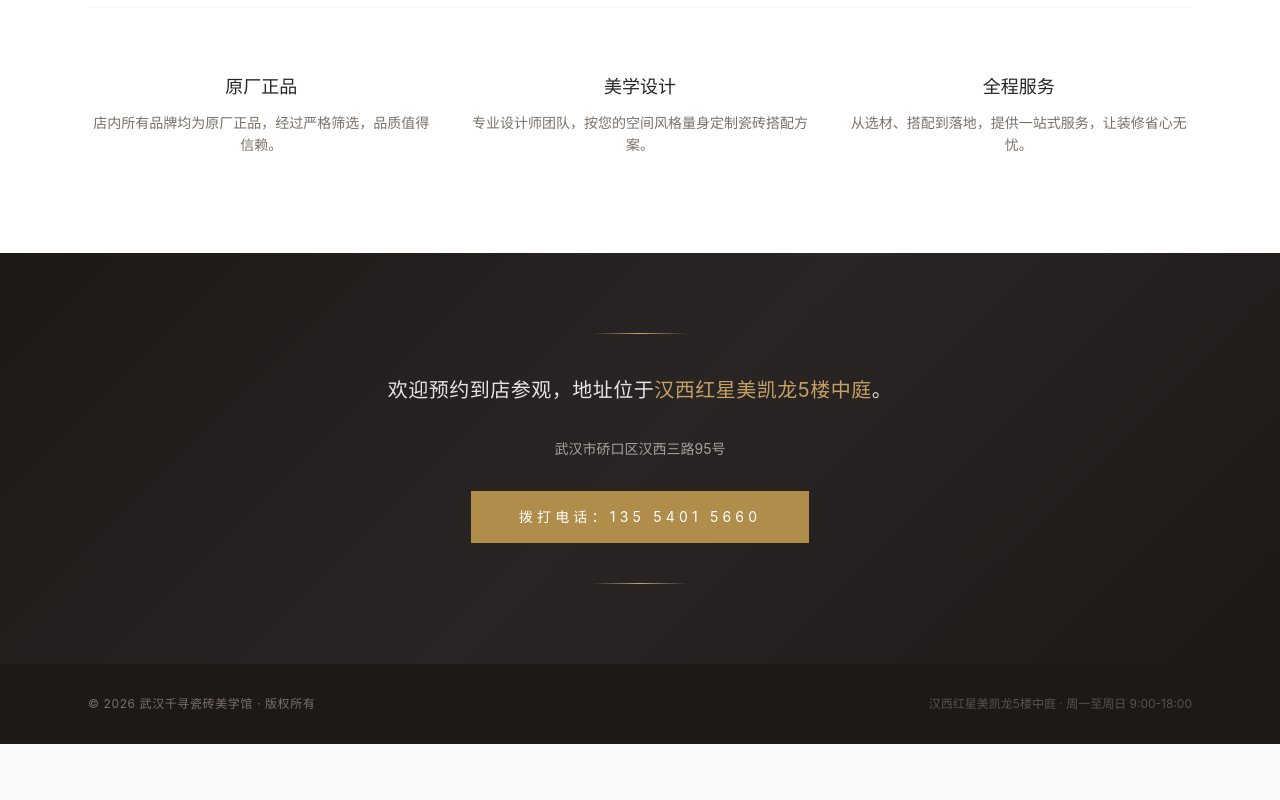
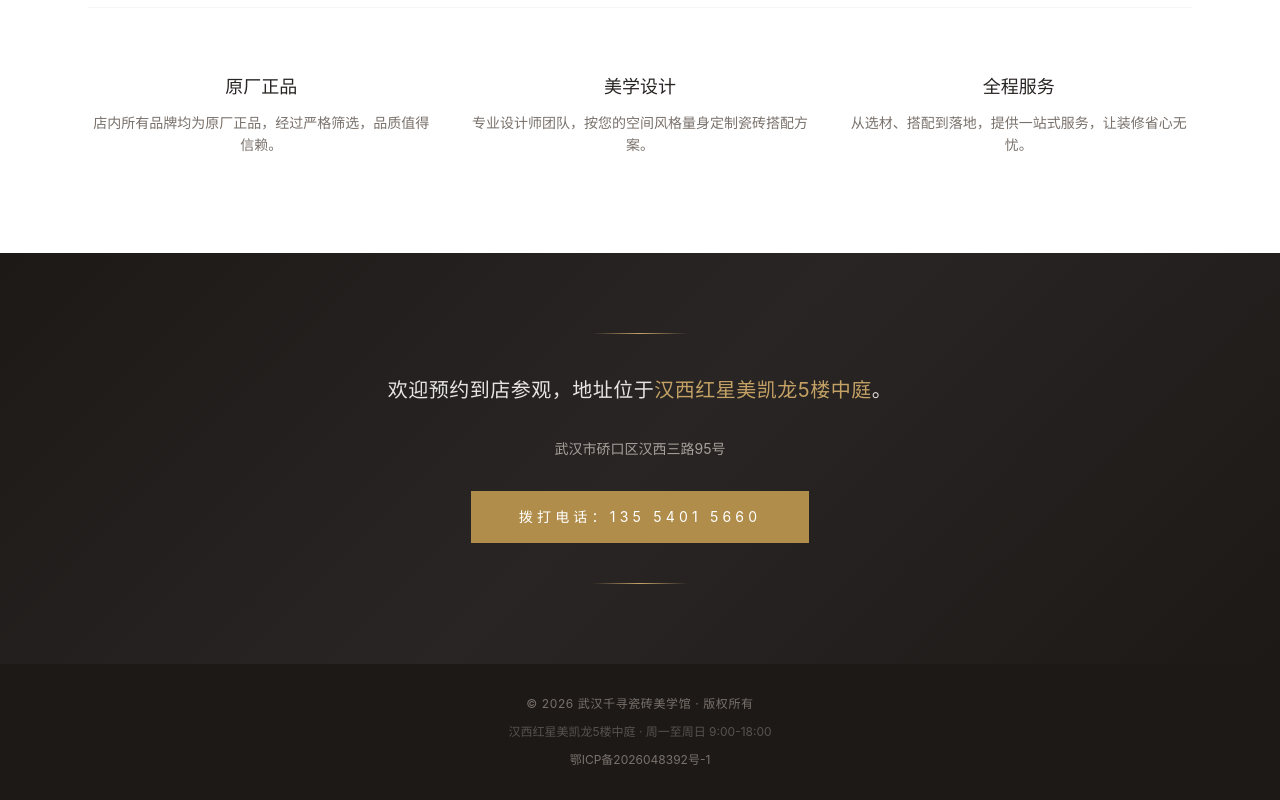
Before and after one commit to guojuai405-create/qianxun-tile, a Next.js app: page / in a window 1280 px wide. Shown: the part 4772-5572 px from the top of the page. Before the commit the page ends 5516 px from the top, so only its background shows below. Built offline with nearby package versions, Linux system fonts and the light colour scheme.

Commit message:
添加网站ICP备案号

```diff
--- a/app/page.tsx
+++ b/app/page.tsx
@@ -477,13 +477,21 @@ export default function Home() {
 
       {/* 页脚 */}
       <footer className="bg-stone-900 py-8">
-        <div className="max-w-6xl mx-auto px-6 flex flex-col sm:flex-row justify-between items-center gap-4">
+        <div className="max-w-6xl mx-auto px-6 flex flex-col items-center gap-3 text-center">
           <p className="text-stone-500 text-xs tracking-wider">
             © 2026 武汉千寻瓷砖美学馆 · 版权所有
           </p>
           <p className="text-stone-600 text-xs">
             汉西红星美凯龙5楼中庭 · 周一至周日 9:00-18:00
           </p>
+          <a
+            href="https://beian.miit.gov.cn/"
+            target="_blank"
+            rel="noopener noreferrer"
+            className="text-stone-500 hover:text-gold-400 text-xs transition-colors"
+          >
+            鄂ICP备2026048392号-1
+          </a>
         </div>
       </footer>
 
```
